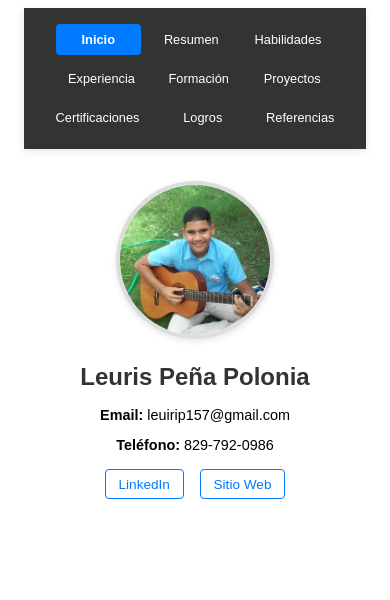
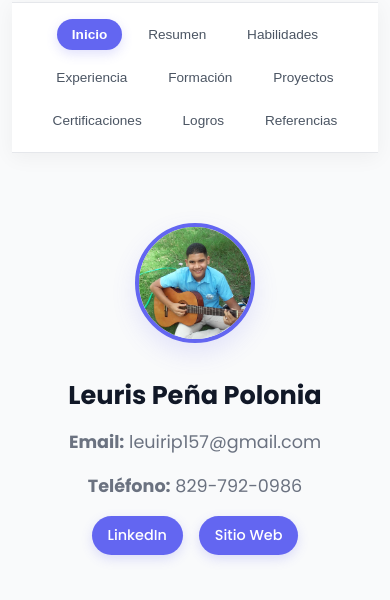
Before and after one commit to leurisp157/mi-portafolio, a React (Create React App) app: page / in a window 390 px wide. Shown: the top 600 px of the page. Built offline with nearby package versions, Linux system fonts and the light colour scheme.

Commit message:
Se han actualizado los estilos a mas actuales

```diff
--- a/public/index.html
+++ b/public/index.html
@@ -3,6 +3,7 @@
   <head>
     <meta charset="utf-8" />
     <link rel="icon" href="%PUBLIC_URL%/favicon.ico" />
+
     <meta name="viewport" content="width=device-width, initial-scale=1" />
     <meta name="theme-color" content="#000000" />
     <meta
--- a/src/Componentes/Portfolio/Portfolio.css
+++ b/src/Componentes/Portfolio/Portfolio.css
@@ -1,35 +1,64 @@
 /* ===================== */
-/* CONTENEDOR PRINCIPAL */
+/* FUENTES Y RESETEO */
+/* ===================== */
+@import url('https://fonts.googleapis.com/css2?family=Poppins:wght@400;500;600;700&display=swap');
+
+* {
+  margin: 0;
+  padding: 0;
+  box-sizing: border-box;
+}
+
+body {
+  font-family: 'Poppins', -apple-system, BlinkMacSystemFont, sans-serif;
+  background-color: #f9fafb;
+  color: #1f2937;
+  line-height: 1.6;
+}
+
+/* ===================== */
+/* CONTENEDOR PRINCIPAL (desplazado 5% a la derecha) */
 /* ===================== */
 .portfolio-container {
-  max-width: 1200px;
+  max-width: 1500px;
+  width: 100%;
   margin: 0 auto;
-  font-family: Arial, sans-serif;
-  font-size: clamp(0.9rem, 1.5vw, 1rem);
-  padding: 0 1rem;
+  padding: 0 1.5rem;
+  position: relative;
+  left: 0%;
   box-sizing: border-box;
 }
 
 /* ===================== */
-/* MENÚ HORIZONTAL RESPONSIVO (AJUSTE EN FILAS) */
+/* MENÚ HORIZONTAL CON BORDES Y EFECTO MODERNO */
 /* ===================== */
 .portfolio-nav {
-  background-color: #333;
+  background: rgba(255, 255, 255, 0.9);
+  backdrop-filter: blur(10px);
+  -webkit-backdrop-filter: blur(10px);
   padding: 1rem 0;
   position: sticky;
-  top: 0;
+  top: 2px;
   z-index: 1000;
-  box-shadow: 0 2px 8px rgba(0, 0, 0, 0.1);
+  border-bottom: 1px solid #e5e7eb;
+  box-shadow: 0 4px 20px rgba(0, 0, 0, 0.05);
+
+  /* === BORDES Y FORMA === */
+  border-radius: 12px;
+  border: 1px solid #e5e7eb;
+  overflow: hidden;
+  margin: 0 auto;
+  max-width: 90%;
 }
 
 .portfolio-nav ul {
-  list-style: none;
   display: flex;
   justify-content: center;
-  flex-wrap: wrap; /* Permite que los botones bajen a nuevas líneas */
+  flex-wrap: wrap;
+  gap: 0.75rem;
+  list-style: none;
   margin: 0;
   padding: 0;
-  gap: 0.75rem; /* Espacio entre botones */
 }
 
 .portfolio-nav li {
@@ -37,67 +66,52 @@
 }
 
 .portfolio-nav button {
-  background: none;
+  background: transparent;
   border: none;
-  color: white;
-  padding: 0.6rem 1.1rem;
   font-size: clamp(0.85rem, 3.5vw, 1rem);
+  color: #4b5563;
+  padding: 0.6rem 1.2rem;
+  border-radius: 50px;
   cursor: pointer;
-  border-radius: 4px;
-  min-width: 100px;
   transition: all 0.3s ease;
-  text-align: center;
+  font-weight: 500;
+  white-space: nowrap;
 }
 
 .portfolio-nav button:hover {
-  background-color: #555;
-  transform: translateY(-2px);
+  background: #f3f4f6;
+  color: #111827;
+  transform: translateY(-1px);
 }
 
 .portfolio-nav button.active {
-  background-color: #007bff;
+  background: #6366f1;
   color: white;
   font-weight: 600;
+  box-shadow: 0 4px 12px rgba(99, 102, 241, 0.2);
 }
-
-/* Ajuste en pantallas pequeñas: más compacto */
-@media (max-width: 480px) {
-  .portfolio-nav ul {
-    gap: 0.5rem;
-    justify-content: center;
-  }
-
-  .portfolio-nav button {
-    font-size: 0.8rem;
-    padding: 0.5rem 0.8rem;
-    min-width: 85px;
-  }
-}
-
 
 /* ===================== */
 /* CONTENIDO PRINCIPAL */
 /* ===================== */
 .portfolio-content {
-  padding: 2rem;
+  padding: 2.5rem 0;
   min-height: 500px;
 }
 
 .section {
-  animation: fadeIn 0.5s ease-in;
+  opacity: 0;
+  transform: translateY(30px);
+  animation: fadeInUp 0.8s ease-out forwards;
+  animation-delay: 0.2s;
 }
 
-@keyframes fadeIn {
-  from {
-    opacity: 0;
-    transform: translateY(20px);
-  }
+@keyframes fadeInUp {
   to {
     opacity: 1;
     transform: translateY(0);
   }
 }
-
 
 /* ===================== */
 /* SECCIÓN INICIO - PERFIL */
@@ -105,90 +119,107 @@
 .perfil-container {
   display: flex;
   align-items: center;
-  gap: 2rem;
+  gap: 3rem;
+  padding: 3rem 0;
   flex-wrap: wrap;
-  margin-top: 1rem;
   justify-content: center;
   text-align: center;
 }
 
 .foto-perfil {
-  width: 150px;
-  height: 150px;
+  width: clamp(130px, 20vw, 200px);
+  height: clamp(130px, 20vw, 200px);
   border-radius: 50%;
   object-fit: cover;
-  border: 4px solid #ddd;
-  box-shadow: 0 2px 6px rgba(0, 0, 0, 0.1);
+  border: 4px solid #6366f1;
+  box-shadow: 0 10px 25px rgba(99, 102, 241, 0.15);
+  transition: transform 0.3s ease;
+  aspect-ratio: 1 / 1;
+}
+
+.foto-perfil:hover {
+  transform: scale(1.05) rotate(2deg);
 }
 
 .info-personal h1 {
-  margin-top: 0;
-  color: #333;
-  font-size: clamp(1.5rem, 4vw, 2rem);
+  font-size: clamp(1.75rem, 5vw, 2.5rem);
+  color: #111827;
+  font-weight: 700;
+  margin: 0 0 0.75rem 0;
+}
+
+.info-personal p {
+  font-size: 1.1rem;
+  color: #6b7280;
+  margin-bottom: 1rem;
 }
 
 .redes-sociales {
   display: flex;
   gap: 1rem;
-  margin-top: 1rem;
   justify-content: center;
   flex-wrap: wrap;
 }
 
 .redes-sociales a {
-  color: #007bff;
+  display: inline-flex;
+  align-items: center;
+  gap: 0.5rem;
+  background: #6366f1;
+  color: white;
   text-decoration: none;
-  padding: 0.5rem 1rem;
-  border: 1px solid #007bff;
-  border-radius: 4px;
-  transition: all 0.3s;
-  font-size: clamp(0.8rem, 3vw, 0.95rem);
+  padding: 0.6rem 1.2rem;
+  border-radius: 50px;
+  font-size: 0.95rem;
+  font-weight: 500;
+  transition: all 0.3s ease;
+  box-shadow: 0 4px 12px rgba(99, 102, 241, 0.2);
 }
 
 .redes-sociales a:hover {
-  background-color: #007bff;
-  color: white;
+  background: #4f46e5;
+  transform: translateY(-2px);
+  box-shadow: 0 6px 16px rgba(99, 102, 241, 0.3);
 }
-
 
 /* ===================== */
 /* HABILIDADES */
 /* ===================== */
 .habilidades-grid {
   display: grid;
-  grid-template-columns: repeat(auto-fit, minmax(250px, 1fr));
+  grid-template-columns: repeat(auto-fit, minmax(260px, 1fr));
   gap: 2rem;
-  margin-top: 1rem;
+  margin: 2rem 0;
 }
 
 .habilidad-categoria h3 {
-  color: #333;
-  border-bottom: 2px solid #007bff;
+  font-size: 1.25rem;
+  color: #1f2937;
+  border-bottom: 2px solid #8b5cf6;
   padding-bottom: 0.5rem;
-  font-size: clamp(1.1rem, 3.2vw, 1.3rem);
+  margin-bottom: 1rem;
+  font-weight: 600;
 }
 
 .habilidad-categoria ul {
   list-style: none;
-  padding: 0;
 }
 
 .habilidad-categoria li {
-  padding: 0.25rem 0;
+  padding: 0.35rem 0;
+  color: #4b5563;
   position: relative;
-  padding-left: 1rem;
-  font-size: clamp(0.85rem, 2.8vw, 1rem);
-  color: #555;
+  padding-left: 1.25rem;
+  font-size: 0.95rem;
 }
 
 .habilidad-categoria li:before {
   content: "•";
-  color: #007bff;
+  color: #8b5cf6;
   position: absolute;
   left: 0;
   font-weight: bold;
 }
-
 
 /* ===================== */
 /* EXPERIENCIA, FORMACIÓN, ETC */
@@ -197,23 +228,32 @@
 .formacion-item,
 .certificacion-item,
 .referencia-item {
-  background: #f8f9fa;
+  background: white;
   padding: 1.5rem;
-  margin-bottom: 1rem;
-  border-radius: 8px;
-  border-left: 4px solid #007bff;
-  box-shadow: 0 1px 4px rgba(0, 0, 0, 0.05);
+  border-radius: 12px;
+  box-shadow: 0 4px 12px rgba(0, 0, 0, 0.05);
+  border-left: 5px solid #8b5cf6;
+  transition: transform 0.3s ease, box-shadow 0.3s ease;
+  margin-bottom: 1.5rem;
+}
+
+.experiencia-item:hover,
+.formacion-item:hover,
+.certificacion-item:hover,
+.referencia-item:hover {
+  transform: translateY(-4px);
+  box-shadow: 0 8px 20px rgba(0, 0, 0, 0.1);
 }
 
 .experiencia-item h3,
 .formacion-item h3,
 .certificacion-item h3,
 .referencia-item h3 {
-  margin-top: 0;
-  color: #333;
-  font-size: clamp(1.1rem, 3.2vw, 1.3rem);
+  margin: 0 0 0.5rem 0;
+  color: #111827;
+  font-size: 1.2rem;
+  font-weight: 600;
 }
-
 
 /* ===================== */
 /* PROYECTOS */
@@ -222,95 +262,121 @@
   display: grid;
   grid-template-columns: repeat(auto-fit, minmax(300px, 1fr));
   gap: 2rem;
-  margin-top: 1rem;
+  margin: 2rem 0;
 }
 
 .proyecto-card {
   background: white;
-  border: 1px solid #ddd;
-  border-radius: 8px;
-  padding: 1rem;
-  box-shadow: 0 2px 4px rgba(0,0,0,0.1);
-  transition: transform 0.3s ease;
+  border-radius: 12px;
+  overflow: hidden;
+  box-shadow: 0 4px 12px rgba(0, 0, 0, 0.08);
+  transition: all 0.4s ease;
 }
 
 .proyecto-card:hover {
-  transform: translateY(-5px);
-  box-shadow: 0 4px 8px rgba(0,0,0,0.15);
+  transform: translateY(-6px);
+  box-shadow: 0 12px 24px rgba(0, 0, 0, 0.12);
 }
 
 .proyecto-card img {
   width: 100%;
-  height: 200px;
+  height: 180px;
   object-fit: cover;
-  border-radius: 4px;
-  margin-bottom: 1rem;
 }
 
 .proyecto-card h3 {
-  color: #333;
-  margin-bottom: 0.5rem;
-  font-size: clamp(1rem, 3.2vw, 1.2rem);
+  padding: 0 1.25rem;
+  margin: 0.75rem 0 0.5rem 0;
+  color: #111827;
+  font-size: 1.15rem;
+  font-weight: 600;
 }
 
 .proyecto-card p {
-  color: #666;
-  font-size: clamp(0.85rem, 2.8vw, 1rem);
-  line-height: 1.5;
+  padding: 0 1.25rem;
+  color: #6b7280;
+  font-size: 0.95rem;
+  margin-bottom: 1rem;
 }
 
 .proyecto-card a {
   display: inline-block;
-  background-color: #007bff;
+  background: #6366f1;
   color: white;
   text-decoration: none;
-  padding: 0.5rem 1rem;
-  border-radius: 4px;
-  margin-top: 1rem;
-  font-size: clamp(0.8rem, 2.8vw, 0.9rem);
-  transition: background-color 0.3s ease;
+  padding: 0.6rem 1.2rem;
+  border-radius: 50px;
+  font-size: 0.9rem;
+  margin: 0 1.25rem 1.25rem;
+  font-weight: 500;
+  transition: all 0.3s ease;
 }
 
 .proyecto-card a:hover {
-  background-color: #0056b3;
+  background: #4f46e5;
+  transform: scale(1.05);
 }
 
-
 /* ===================== */
-/* RESPONSIVE GENERAL */
+/* RESPONSIVE */
 /* ===================== */
 @media (max-width: 768px) {
-  .portfolio-content {
-    padding: 1rem;
+  .perfil-container {
+    gap: 2rem;
+    padding: 2rem 0;
   }
 
-  .perfil-container {
-    gap: 1.5rem;
+  .foto-perfil {
+    width: 140px;
+    height: 140px;
   }
 
-  .habilidades-grid,
-  .proyectos-grid {
-    grid-template-columns: 1fr;
-    gap: 1.5rem;
+  .info-personal h1 {
+    font-size: 1.8rem;
   }
 
   .redes-sociales a {
-    font-size: 0.85rem;
-    padding: 0.4rem 0.8rem;
+    font-size: 0.9rem;
+    padding: 0.5rem 1rem;
+  }
+
+  .portfolio-container {
+    left: 0;
+    width: 100%;
+    padding: 0 1rem;
+  }
+
+  .portfolio-nav {
+    max-width: 100%;
+    border-radius: 0;
+    margin: 0;
+    left: 0;
+    width: 100%;
+    border-left: none;
+    border-right: none;
   }
 }
 
 @media (max-width: 480px) {
-  .portfolio-content {
-    padding: 1rem 0.5rem;
+  .portfolio-container {
+    padding: 0 0.75rem;
+  }
+
+  .foto-perfil {
+    width: 120px;
+    height: 120px;
+  }
+
+  .portfolio-nav button {
+    font-size: 0.85rem;
+    padding: 0.5rem 0.9rem;
   }
 
   .proyecto-card img {
     height: 160px;
   }
 
-  .experiencia-item,
-  .formacion-item {
-    padding: 1.2rem;
+  .info-personal h1 {
+    font-size: 1.6rem;
   }
 }
```
